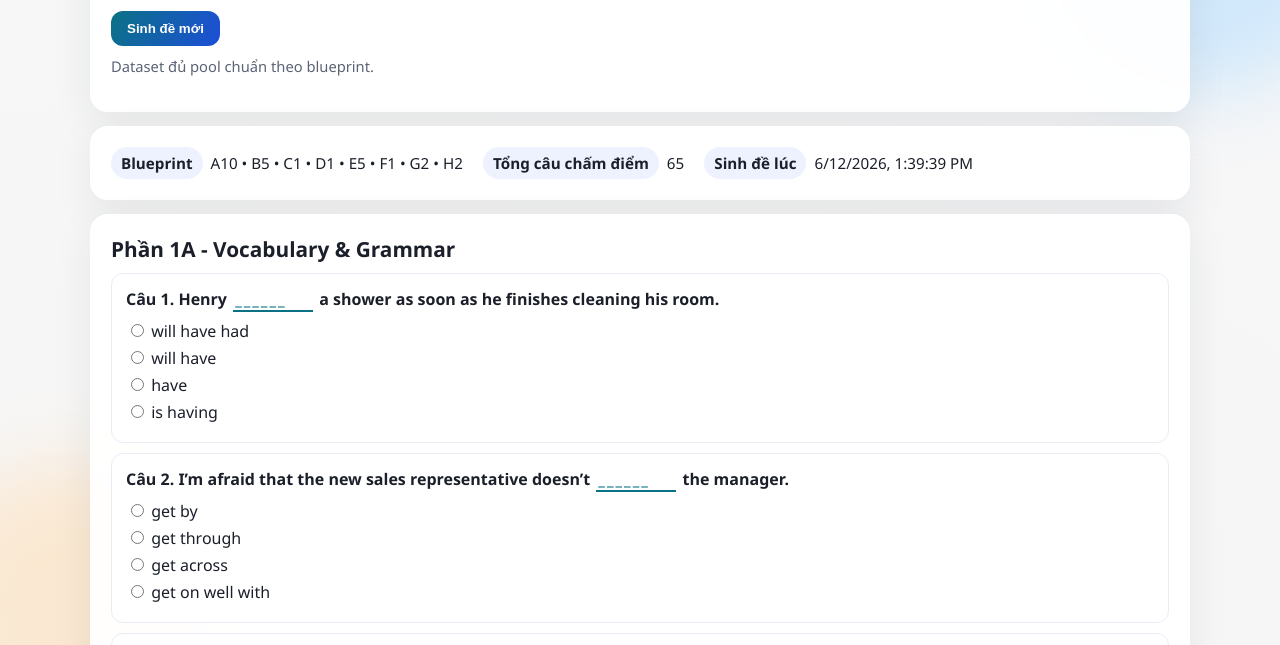
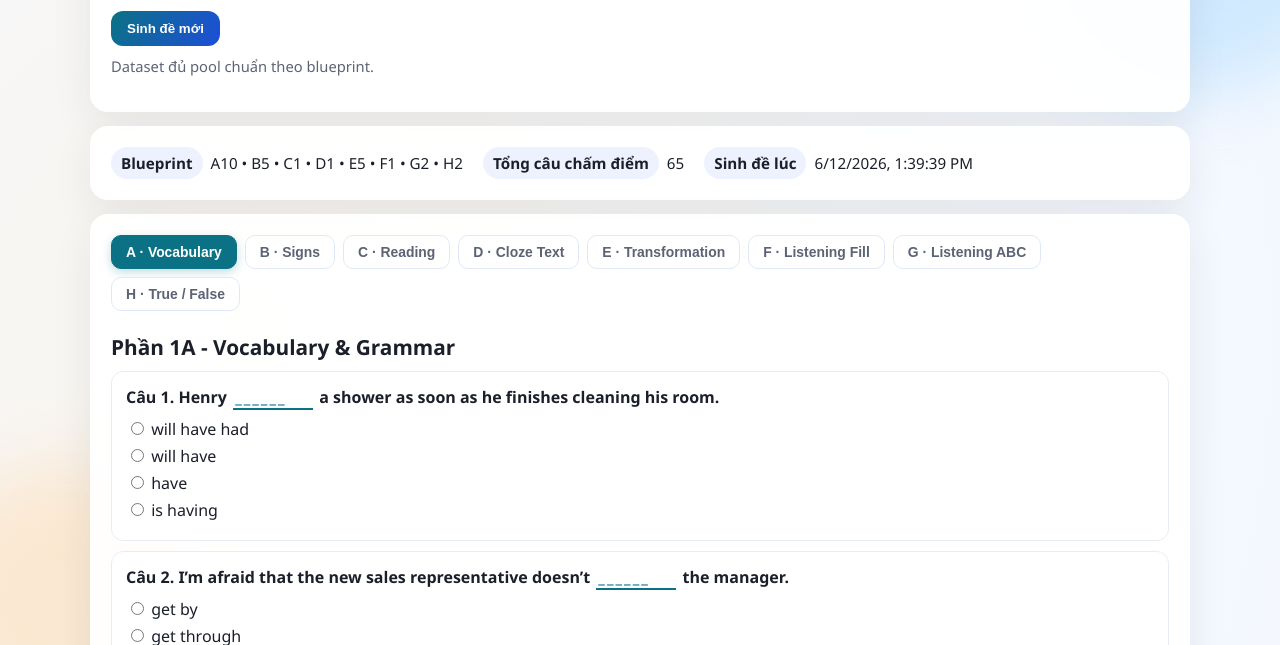
Before and after one commit to quangtin137/OnTap_B1, a plain HTML site: page index.html in a window 1280 px wide. Shown: the part 147-792 px from the top of the page. Drawn offline with Linux system fonts and the light colour scheme.

Commit message:
Add section tab navigation — show one section at a time
Users can now click A–H tabs to switch between sections instead of
scrolling through all 8 at once. Default shows section A on load.

```diff
--- a/app.js
+++ b/app.js
@@ -7,6 +7,17 @@ const BLUEPRINT = {
   F: 1,
   G: 2,
   H: 2
+};
+
+const SECTION_LABELS = {
+  A: "Vocabulary",
+  B: "Signs",
+  C: "Reading",
+  D: "Cloze Text",
+  E: "Transformation",
+  F: "Listening Fill",
+  G: "Listening ABC",
+  H: "True / False",
 };
 
 let questionCursor = 1;
@@ -136,6 +147,19 @@ function renderSummary(bank) {
 function renderExam(state) {
   examRoot.innerHTML = "";
 
+  // Section tab navigation
+  const nav = document.createElement("nav");
+  nav.className = "section-nav";
+  Object.entries(SECTION_LABELS).forEach(([key, label]) => {
+    const btn = document.createElement("button");
+    btn.className = "sec-btn";
+    btn.dataset.sec = key;
+    btn.textContent = `${key} · ${label}`;
+    btn.addEventListener("click", () => showSection(key));
+    nav.appendChild(btn);
+  });
+  examRoot.appendChild(nav);
+
   renderMultipleChoiceGroup("Phần 1A - Vocabulary & Grammar", "A", state.A, examRoot);
   renderMultipleChoiceGroup("Phần 1B - Signs", "B", state.B, examRoot, true);
   renderReadingPassage(state.C, examRoot);
@@ -144,10 +168,21 @@ function renderExam(state) {
   renderFillBlanks(state.F, examRoot);
   renderChooseABC(state.G, examRoot);
   renderTrueFalse(state.H, examRoot);
+
+  showSection("A");
+}
+
+function showSection(key) {
+  examRoot.querySelectorAll(".section-block").forEach((el) => {
+    el.classList.toggle("hidden", el.dataset.section !== key);
+  });
+  examRoot.querySelectorAll(".sec-btn").forEach((btn) => {
+    btn.classList.toggle("active", btn.dataset.sec === key);
+  });
 }
 
 function renderMultipleChoiceGroup(title, sectionKey, questions, parent, includeImage = false) {
-  const block = sectionBlock(title);
+  const block = sectionBlock(title, sectionKey);
   questions.forEach((q) => {
     const qn = nextQn();
     const options = q.options
@@ -169,7 +204,7 @@ function renderMultipleChoiceGroup(title, sectionKey, questions, parent, include
 }
 
 function renderReadingPassage(reading, parent) {
-  const block = sectionBlock("Phần 1C - Reading Passage");
+  const block = sectionBlock("Phần 1C - Reading Passage", "C");
   block.insertAdjacentHTML(
     "beforeend",
     `<p class="passage-title">${escapeHtml(reading.title)}</p>
@@ -193,7 +228,7 @@ function renderReadingPassage(reading, parent) {
 }
 
 function renderClozeText(cloze, parent) {
-  const block = sectionBlock("Phần 1D - Cloze Text");
+  const block = sectionBlock("Phần 1D - Cloze Text", "D");
   block.insertAdjacentHTML(
     "beforeend",
     `<p class="passage-title">${escapeHtml(cloze.title)}</p>
@@ -222,7 +257,7 @@ function renderClozeText(cloze, parent) {
 }
 
 function renderTransformation(items, parent) {
-  const block = sectionBlock("Phần 2E - Sentence Transformation");
+  const block = sectionBlock("Phần 2E - Sentence Transformation", "E");
 
   items.forEach((q) => {
     const qn = nextQn();
@@ -244,7 +279,7 @@ function renderTransformation(items, parent) {
 }
 
 function renderFillBlanks(fill, parent) {
-  const block = sectionBlock("Phần 3F - Listening Fill in Blanks");
+  const block = sectionBlock("Phần 3F - Listening Fill in Blanks", "F");
   block.insertAdjacentHTML(
     "beforeend",
     `<p class="passage-title">${escapeHtml(fill.title)}</p>
@@ -267,7 +302,7 @@ function renderFillBlanks(fill, parent) {
 }
 
 function renderChooseABC(texts, parent) {
-  const block = sectionBlock("Phần 3G - Listening Choose ABC");
+  const block = sectionBlock("Phần 3G - Listening Choose ABC", "G");
 
   texts.forEach((text) => {
     block.insertAdjacentHTML(
@@ -293,7 +328,7 @@ function renderChooseABC(texts, parent) {
 }
 
 function renderTrueFalse(texts, parent) {
-  const block = sectionBlock("Phần 3H - Listening True/False");
+  const block = sectionBlock("Phần 3H - Listening True/False", "H");
 
   texts.forEach((text) => {
     block.insertAdjacentHTML(
@@ -321,9 +356,10 @@ function renderTrueFalse(texts, parent) {
 
 
 
-function sectionBlock(title) {
+function sectionBlock(title, sectionKey) {
   const block = document.createElement("section");
   block.className = "section-block";
+  if (sectionKey) block.dataset.section = sectionKey;
   block.innerHTML = `<h3 class="section-title">${escapeHtml(title)}</h3>`;
   return block;
 }
--- a/styles.css
+++ b/styles.css
@@ -183,6 +183,48 @@ body {
   border-radius: 10px;
   padding: 12px;
   margin-bottom: 10px;
+}
+
+/* ── Section Tab Navigation ──────────────────────────────── */
+
+.section-nav {
+  display: flex;
+  flex-wrap: wrap;
+  gap: 8px;
+  margin-bottom: 22px;
+}
+
+.sec-btn {
+  border: 1.5px solid #e0e8f8;
+  border-radius: 10px;
+  padding: 8px 14px;
+  background: #fff;
+  cursor: pointer;
+  font-size: 0.87rem;
+  font-weight: 600;
+  color: var(--muted);
+  transition: all 0.15s;
+  white-space: nowrap;
+}
+
+.sec-btn:hover {
+  border-color: var(--accent);
+  color: var(--accent);
+  background: rgba(11, 114, 133, 0.04);
+}
+
+.sec-btn.active {
+  background: var(--accent);
+  color: #fff;
+  border-color: var(--accent);
+  box-shadow: 0 3px 10px rgba(11, 114, 133, 0.25);
+}
+
+@media (max-width: 600px) {
+  .sec-btn {
+    font-size: 0.8rem;
+    padding: 7px 10px;
+  }
 }
 
 /* ── Cloze Table (Section D) ─────────────────────────────── */
```
